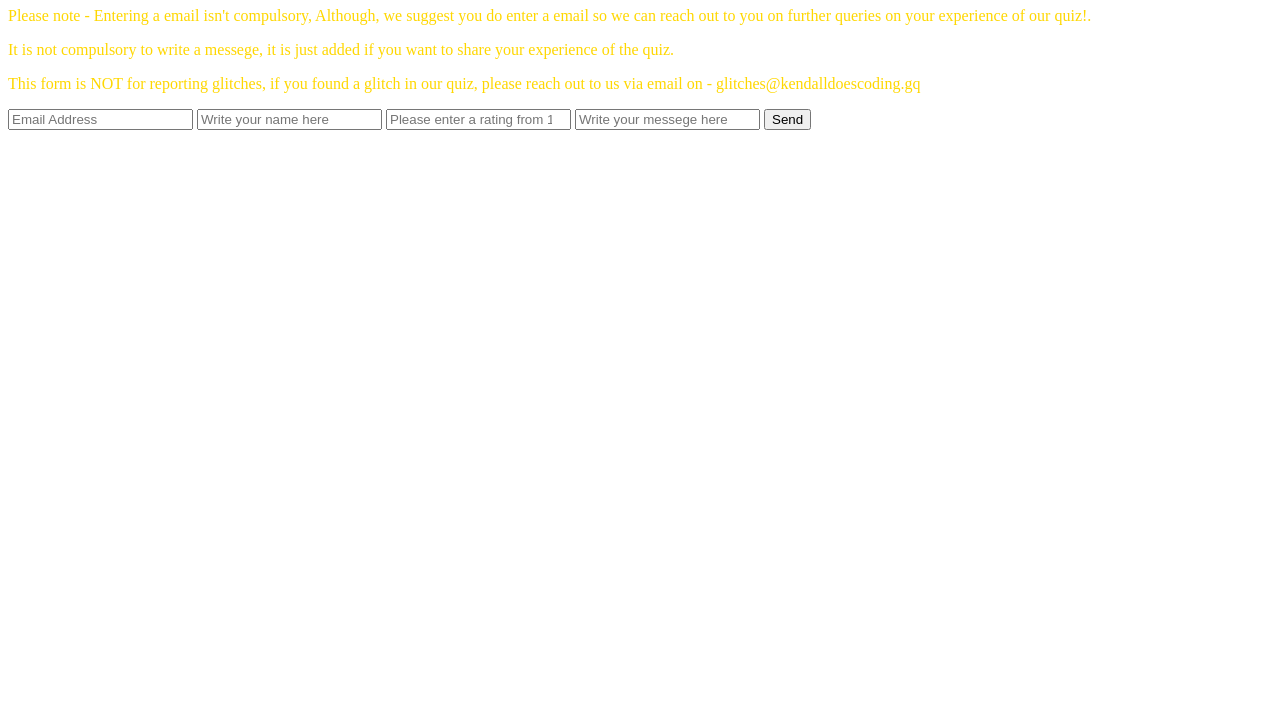
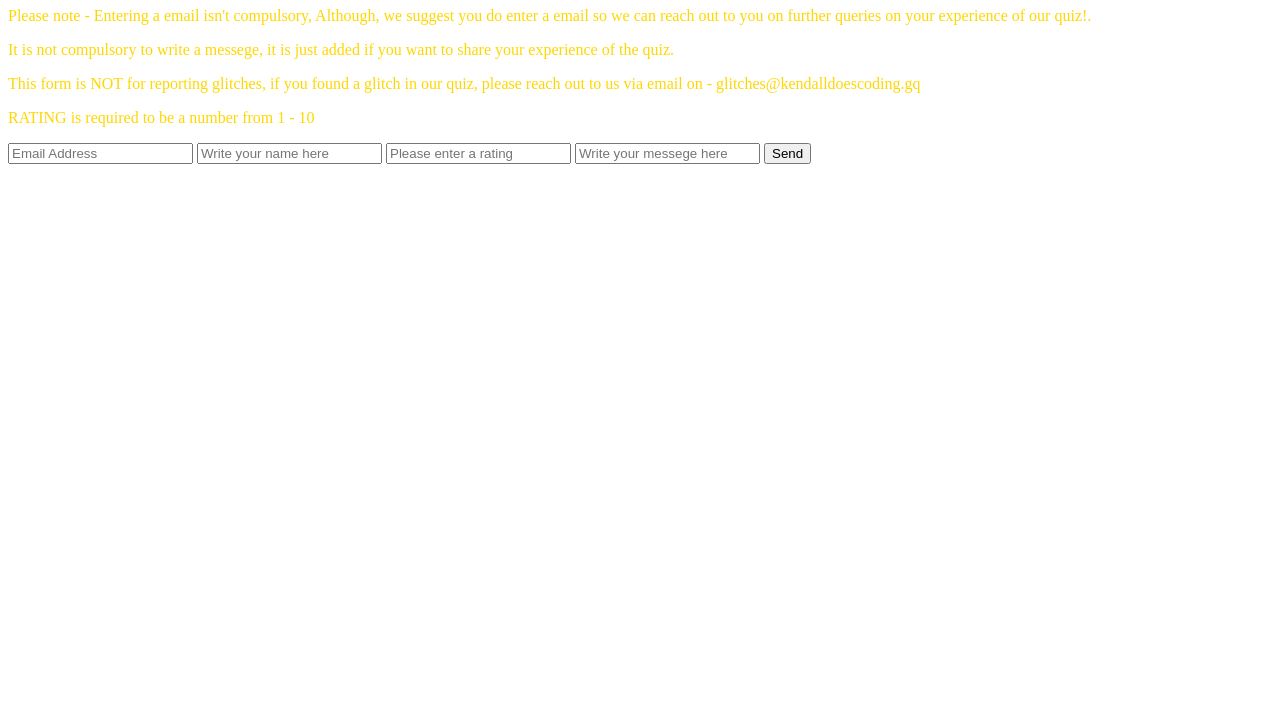
Before and after one commit to KendallDoesCoding/quiz, a plain HTML site: page rating.html in a window 1280 px wide. Shown: the part 73-800 px from the top of the page. Drawn offline with Linux system fonts and the light colour scheme.

Commit message:
Update rating.html

```diff
--- a/rating.html
+++ b/rating.html
@@ -19,6 +19,9 @@
      <p style ="color: gold;">
     This form is NOT for reporting glitches, if you found a glitch in our quiz, please reach out to us via email on - glitches@kendalldoescoding.gq
     </p>
+    <p style ="color: gold;">
+    RATING is required to be a number from 1 - 10
+    </p>
 
 
 
@@ -27,7 +30,7 @@
         <input type="hidden" name="_subject" value="New rating! You better check it quickly!!!">
         <input type="hidden" name="_webhook" value="https://webhook.site/60cef1de-300c-44de-8a98-3ea09adf458b">
         <input type="text" name="name"  placeholder="Write your name here" required>
-        <input type="number" name="rating"  placeholder="Please enter a rating from 1-10" required>
+        <input type="number" name="rating"  placeholder="Please enter a rating" required>
         <input type="text" name="messege"  placeholder="Write your messege here">
         <input type="hidden" name="_autoresponse" value="Hi! Thanks for your rating us! It means a lot and it really helps us in making the quiz the best it can be!. Have a great day! - Kendall">
         <button type="submit">Send</button>
```
